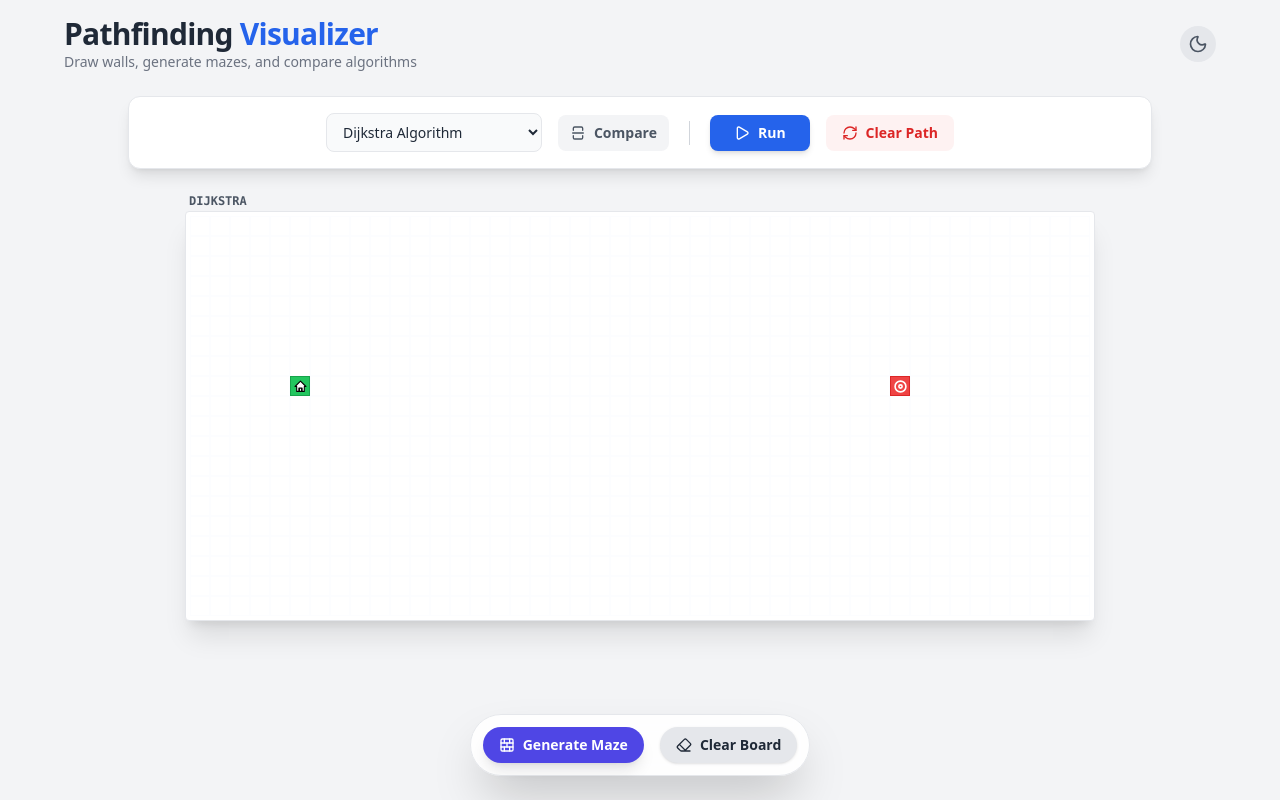
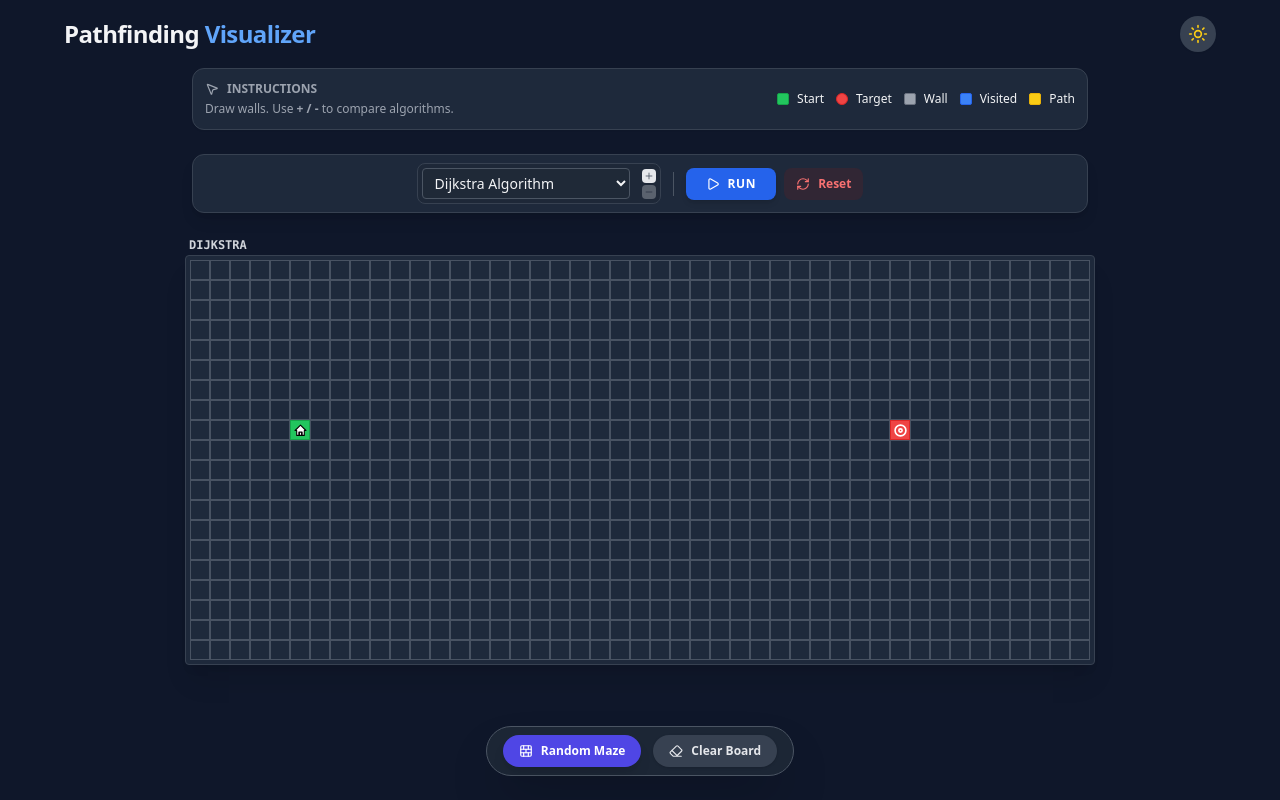
Before and after one commit to Ppratik765/Pathfinding-Algorithm-Visualiser, a React app: page / in a window 1280 px wide. Built offline with nearby package versions, Linux system fonts and the light colour scheme; the HTML template or start-up script is replaced by a standard one.

Commit message:
Update App.jsx

```diff
--- a/src/App.jsx
+++ b/src/App.jsx
@@ -1,169 +1,222 @@
 import React, { useRef, useState, useEffect } from 'react';
 import { Grid } from './components/Grid';
-import { Play, RefreshCw, SplitSquareVertical, Moon, Sun, BrickWall, Eraser } from 'lucide-react';
+import { Play, RefreshCw, Moon, Sun, BrickWall, Eraser, MousePointer2, Plus, Minus } from 'lucide-react';
 import { clsx } from 'clsx';
 
 function App() {
-  const [darkMode, setDarkMode] = useState(false);
-  const [isComparisonMode, setIsComparisonMode] = useState(false);
-  const [algo1, setAlgo1] = useState('dijkstra');
-  const [algo2, setAlgo2] = useState('astar');
+  const [darkMode, setDarkMode] = useState(true);
+  const [activeAlgos, setActiveAlgos] = useState(['dijkstra']);
+  const [results, setResults] = useState({});
+  const [masterGrid, setMasterGrid] = useState(null);
 
-  // New Algorithm List
-  const algorithms = [
+  const gridRefs = useRef({});
+
+  const allAlgorithms = [
       { value: 'dijkstra', label: 'Dijkstra Algorithm' },
-      { value: 'astar', label: 'A* Search' },
+      { value: 'Astar', label: 'A* Search' },
       { value: 'bfs', label: 'Breadth-First Search (BFS)' },
       { value: 'dfs', label: 'Depth-First Search (DFS)' },
       { value: 'greedy', label: 'Greedy Best-First Search' },
       { value: 'bidirectional', label: 'Bidirectional BFS' },
   ];
 
-  const [masterGrid, setMasterGrid] = useState(null);
-  const grid1Ref = useRef();
-  const grid2Ref = useRef();
-
-  // Handle Dark Mode Class
   useEffect(() => {
     if (darkMode) document.documentElement.classList.add('dark');
     else document.documentElement.classList.remove('dark');
   }, [darkMode]);
 
   const handleRun = () => {
-    if (grid1Ref.current) grid1Ref.current.animate();
-    if (isComparisonMode && grid2Ref.current) grid2Ref.current.animate();
+    setResults({});
+    activeAlgos.forEach(algo => {
+        if(gridRefs.current[algo]) gridRefs.current[algo].animate();
+    });
   };
 
   const handleReset = () => {
-    if (grid1Ref.current) grid1Ref.current.reset();
-    if (grid2Ref.current) grid2Ref.current.reset();
+    setResults({});
+    activeAlgos.forEach(algo => {
+        if(gridRefs.current[algo]) gridRefs.current[algo].reset();
+    });
   };
 
   const handleClearWalls = () => {
-     if (grid1Ref.current) grid1Ref.current.clearWalls();
+     const masterAlgo = activeAlgos[0];
+     if (gridRefs.current[masterAlgo]) gridRefs.current[masterAlgo].clearWalls();
   };
 
   const handleGenerateMaze = () => {
-      // Clear first then gen
       handleClearWalls();
-      // Small timeout to let clear state settle
       setTimeout(() => {
-          if (grid1Ref.current) grid1Ref.current.generateMaze();
+          const masterAlgo = activeAlgos[0];
+          if (gridRefs.current[masterAlgo]) gridRefs.current[masterAlgo].generateMaze();
       }, 100);
   };
 
+  const addAlgorithm = () => {
+      if (activeAlgos.length >= 4) return;
+      const unused = allAlgorithms.find(a => !activeAlgos.includes(a.value));
+      if (unused) {
+          setActiveAlgos([...activeAlgos, unused.value]);
+      }
+  };
+
+  const removeAlgorithm = () => {
+      if (activeAlgos.length > 1) {
+          const newAlgos = [...activeAlgos];
+          newAlgos.pop();
+          setActiveAlgos(newAlgos);
+          setResults({});
+      }
+  };
+
+  const handleAlgoChange = (index, newValue) => {
+      const newAlgos = [...activeAlgos];
+      newAlgos[index] = newValue;
+      setActiveAlgos(newAlgos);
+      setResults({});
+  };
+
+  const handleFinish = (algo, time) => {
+      setResults(prev => ({ ...prev, [algo]: time }));
+  };
+
+  const getWinStatus = (algo) => {
+      if (activeAlgos.length === 1) return 'unknown';
+      const times = Object.values(results);
+      if (times.length === 0) return 'unknown';
+      const myTime = results[algo];
+      if (!myTime) return 'unknown';
+
+      const minTime = Math.min(...times);
+      if (times.length === activeAlgos.length) {
+          return myTime === minTime ? 'winner' : 'loser';
+      }
+      return 'unknown';
+  };
+
   return (
-    <div className="min-h-screen flex flex-col items-center p-4 font-sans bg-gray-100 dark:bg-dark-bg text-gray-800 dark:text-gray-100 transition-colors duration-300">
+    <div className="min-h-screen flex flex-col items-center p-4 font-sans bg-gray-50 dark:bg-dark-bg text-gray-800 dark:text-gray-100 transition-colors duration-300">
 
       {/* Header */}
-      <div className="w-full max-w-6xl flex justify-between items-center mb-6">
+      <div className="w-full max-w-6xl flex justify-between items-center mb-4">
         <div>
-            <h1 className="text-3xl font-extrabold tracking-tight">
+            <h1 className="text-2xl font-extrabold tracking-tight">
             Pathfinding <span className="text-blue-600 dark:text-blue-400">Visualizer</span>
             </h1>
-            <p className="text-sm text-gray-500 dark:text-gray-400 hidden sm:block">
-                Draw walls, generate mazes, and compare algorithms
-            </p>
         </div>
 
         <button
             onClick={() => setDarkMode(!darkMode)}
-            className="p-2 rounded-full bg-gray-200 dark:bg-gray-700 hover:scale-110 transition-transform"
+            className="p-2 rounded-full bg-gray-200 dark:bg-gray-700 hover:scale-110 transition-transform shadow-sm"
         >
             {darkMode ? <Sun size={20} className="text-yellow-400"/> : <Moon size={20} className="text-gray-600"/>}
         </button>
       </div>
 
+      {/* Instructions & Legend */}
+      <div className="w-full max-w-4xl mb-6 flex flex-col md:flex-row justify-between items-center gap-4 bg-white dark:bg-dark-panel p-3 rounded-xl shadow-sm border border-gray-200 dark:border-gray-700">
+         <div className="flex flex-col gap-1">
+            <h3 className="font-bold flex items-center gap-2 text-xs uppercase text-gray-400">
+                <MousePointer2 size={14} /> Instructions
+            </h3>
+            <p className="text-xs text-gray-500 dark:text-gray-400">
+                Draw walls. Use <span className="font-bold">+ / -</span> to compare algorithms.
+            </p>
+         </div>
+
+         {/* LEGEND */}
+         <div className="flex flex-wrap gap-3 text-xs font-medium">
+            <div className="flex items-center gap-2">
+                <div className="w-3 h-3 bg-green-500 border border-green-600 rounded-sm"></div> <span>Start</span>
+            </div>
+            <div className="flex items-center gap-2">
+                <div className="w-3 h-3 bg-red-500 border border-red-600 rounded-full"></div> <span>Target</span>
+            </div>
+            <div className="flex items-center gap-2">
+                <div className="w-3 h-3 bg-gray-800 dark:bg-gray-400 border border-gray-900 dark:border-gray-500 rounded-sm"></div> <span>Wall</span>
+            </div>
+            <div className="flex items-center gap-2">
+                <div className="w-3 h-3 bg-blue-500 border border-blue-600 rounded-sm"></div> <span>Visited</span>
+            </div>
+            <div className="flex items-center gap-2">
+                <div className="w-3 h-3 bg-yellow-400 border border-yellow-500 rounded-sm"></div> <span>Path</span>
+            </div>
+         </div>
+      </div>
+
       {/* Control Bar */}
-      <div className="bg-white dark:bg-dark-panel p-4 rounded-xl shadow-lg border border-gray-200 dark:border-gray-700 flex flex-wrap gap-4 items-center justify-center mb-6 w-full max-w-5xl z-10 sticky top-2">
+      <div className="bg-white dark:bg-dark-panel p-2 rounded-xl shadow-lg border border-gray-200 dark:border-gray-700 flex flex-wrap gap-2 items-center justify-center mb-6 w-full max-w-4xl z-10 sticky top-2">
+        <div className="flex gap-2 items-center bg-gray-50 dark:bg-gray-800/50 p-1 rounded-lg border border-gray-200 dark:border-gray-700">
+            {activeAlgos.map((currentAlgo, idx) => (
+                <select
+                    key={idx}
+                    value={currentAlgo}
+                    onChange={(e) => handleAlgoChange(idx, e.target.value)}
+                    className="px-2 py-1 bg-white dark:bg-gray-800 border dark:border-gray-600 rounded text-sm font-medium focus:ring-2 focus:ring-blue-500 outline-none"
+                >
+                    {allAlgorithms.map(opt => (
+                        (opt.value === currentAlgo || !activeAlgos.includes(opt.value)) &&
+                        <option key={opt.value} value={opt.value}>{opt.label}</option>
+                    ))}
+                </select>
+            ))}
 
-        {/* Algo 1 Select */}
-        <select
-            value={algo1}
-            onChange={(e) => setAlgo1(e.target.value)}
-            className="px-3 py-2 bg-gray-50 dark:bg-gray-800 border dark:border-gray-600 rounded-lg focus:outline-none focus:ring-2 focus:ring-blue-500 text-sm"
-        >
-            {algorithms.map(a => <option key={a.value} value={a.value}>{a.label}</option>)}
-        </select>
-
-        {/* Compare Toggle */}
-        <button
-          onClick={() => setIsComparisonMode(!isComparisonMode)}
-          className={clsx(
-            "flex items-center gap-2 px-3 py-2 rounded-lg font-bold text-sm transition-all",
-            isComparisonMode ? "bg-purple-100 text-purple-700 dark:bg-purple-900 dark:text-purple-200" : "bg-gray-100 text-gray-600 dark:bg-gray-700 dark:text-gray-300"
-          )}
-        >
-          <SplitSquareVertical size={16} />
-          {isComparisonMode ? "Disable Compare" : "Compare"}
-        </button>
-
-        {isComparisonMode && (
-          <select
-                value={algo2}
-                onChange={(e) => setAlgo2(e.target.value)}
-                className="px-3 py-2 bg-gray-50 dark:bg-gray-800 border dark:border-gray-600 rounded-lg focus:outline-none focus:ring-2 focus:ring-purple-500 text-sm"
-            >
-                {algorithms.map(a => <option key={a.value} value={a.value}>{a.label}</option>)}
-            </select>
-        )}
+            <div className="flex flex-col gap-0.5 ml-1">
+                <button onClick={addAlgorithm} disabled={activeAlgos.length >= 4} className="p-0.5 bg-gray-200 hover:bg-green-100 text-gray-600 hover:text-green-600 rounded disabled:opacity-30">
+                    <Plus size={10} />
+                </button>
+                <button onClick={removeAlgorithm} disabled={activeAlgos.length <= 1} className="p-0.5 bg-gray-200 hover:bg-red-100 text-gray-600 hover:text-red-600 rounded disabled:opacity-30">
+                    <Minus size={10} />
+                </button>
+            </div>
+        </div>
 
         <div className="h-6 w-px bg-gray-300 dark:bg-gray-600 mx-1 hidden md:block"></div>
 
-        {/* Action Buttons */}
-        <button onClick={handleRun} className="flex items-center gap-2 px-6 py-2 bg-blue-600 hover:bg-blue-700 text-white rounded-lg font-bold shadow-md transition-transform active:scale-95 text-sm">
-          <Play size={16} /> Run
+        <button onClick={handleRun} className="flex items-center gap-2 px-5 py-2 bg-blue-600 hover:bg-blue-700 text-white rounded-lg font-bold shadow-md transition-transform active:scale-95 text-xs uppercase tracking-wider">
+          <Play size={14} /> Run
         </button>
 
-        <button onClick={handleReset} className="flex items-center gap-2 px-4 py-2 bg-red-50 hover:bg-red-100 text-red-600 dark:bg-red-900/20 dark:text-red-400 rounded-lg font-bold text-sm">
-          <RefreshCw size={16} /> Clear Path
+        <button onClick={handleReset} className="flex items-center gap-2 px-3 py-2 bg-red-50 hover:bg-red-100 text-red-600 dark:bg-red-900/20 dark:text-red-400 rounded-lg font-bold text-xs">
+          <RefreshCw size={14} /> Reset
         </button>
       </div>
 
-      {/* Main Grid Area - Vertical Stack for Compare */}
-      <div className={clsx(
-        "flex flex-col gap-6 w-full items-center",
-        // No side-by-side logic anymore, strictly vertical as requested
-      )}>
-
-        {/* Grid 1 */}
-        <div className="relative">
-           <Grid
-             ref={grid1Ref}
-             algoType={algo1}
-             onGridUpdate={setMasterGrid}
-           />
-        </div>
-
-        {/* Grid 2 (Stacked Below) */}
-        {isComparisonMode && (
-             <div className="relative opacity-90 hover:opacity-100 transition-opacity">
+      {/* Grids Container */}
+      <div className="flex flex-col gap-4 w-full items-center pb-24">
+        {activeAlgos.map((algo, index) => (
+            <div key={algo} className={clsx("relative transition-all duration-500", index > 0 && "opacity-90 hover:opacity-100")}>
                 <Grid
-                  ref={grid2Ref}
-                  algoType={algo2}
-                  isComparison={true}
-                  masterGridState={masterGrid}
+                    ref={el => gridRefs.current[algo] = el}
+                    algoType={algo}
+                    isComparison={index > 0}
+                    masterGridState={index > 0 ? masterGrid : null}
+                    onGridUpdate={index === 0 ? setMasterGrid : undefined}
+                    onFinish={handleFinish}
+                    winStatus={getWinStatus(algo)}
                 />
-                <div className="absolute top-2 right-2 bg-black/50 text-white text-xs px-2 py-1 rounded pointer-events-none">
-                    Comparison View
-                </div>
-             </div>
-        )}
+                {index > 0 && (
+                     <div className="absolute bottom-2 right-2 bg-black/50 text-white text-[10px] px-2 py-0.5 rounded pointer-events-none backdrop-blur-sm">
+                        Linked to Master
+                    </div>
+                )}
+            </div>
+        ))}
       </div>
 
-      {/* Bottom Maze Controls */}
-      <div className="fixed bottom-6 flex gap-4 bg-white/90 dark:bg-gray-800/90 backdrop-blur p-3 rounded-full shadow-2xl border border-gray-200 dark:border-gray-600 z-50">
+      {/* Bottom Floating Controls */}
+      <div className="fixed bottom-6 flex gap-3 bg-white/90 dark:bg-gray-800/90 backdrop-blur p-2 px-4 rounded-full shadow-2xl border border-gray-200 dark:border-gray-600 z-50">
         <button
             onClick={handleGenerateMaze}
-            className="flex items-center gap-2 px-4 py-2 bg-indigo-600 hover:bg-indigo-700 text-white rounded-full font-bold text-sm shadow-lg transition-all hover:-translate-y-1"
+            className="flex items-center gap-2 px-4 py-2 bg-indigo-600 hover:bg-indigo-700 text-white rounded-full font-bold text-xs shadow-lg transition-all hover:-translate-y-1"
         >
-            <BrickWall size={16} /> Generate Maze
+            <BrickWall size={14} /> Random Maze
         </button>
         <button
             onClick={handleClearWalls}
-            className="flex items-center gap-2 px-4 py-2 bg-gray-200 hover:bg-gray-300 dark:bg-gray-700 dark:hover:bg-gray-600 text-gray-800 dark:text-gray-200 rounded-full font-bold text-sm shadow transition-all"
+            className="flex items-center gap-2 px-4 py-2 bg-gray-200 hover:bg-gray-300 dark:bg-gray-700 dark:hover:bg-gray-600 text-gray-800 dark:text-gray-200 rounded-full font-bold text-xs shadow transition-all"
         >
-            <Eraser size={16} /> Clear Board
+            <Eraser size={14} /> Clear Board
         </button>
       </div>
 
```
